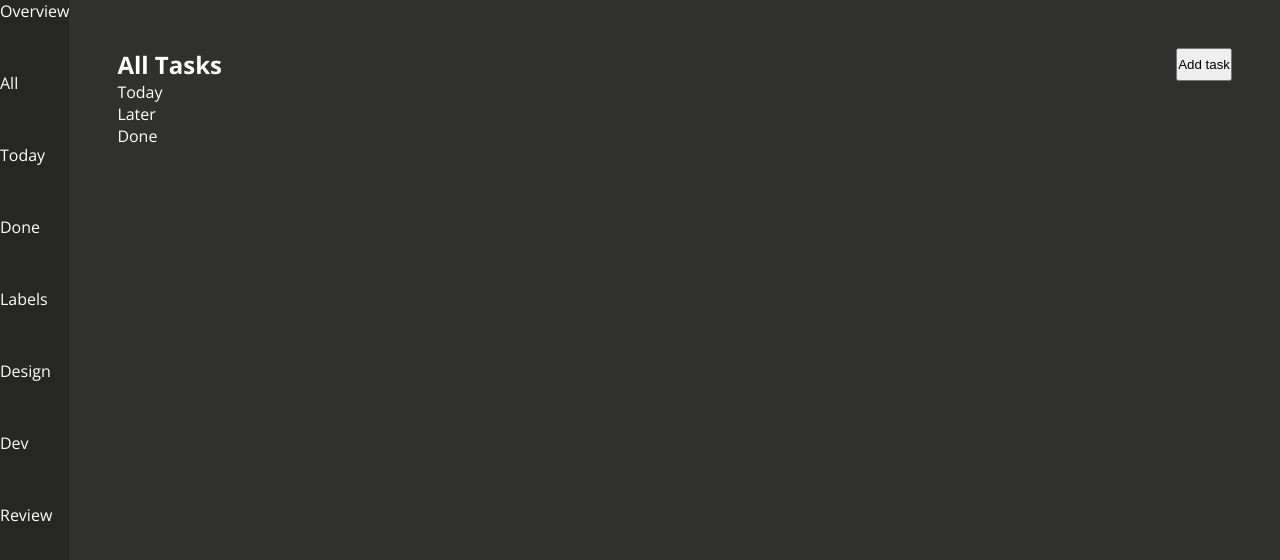
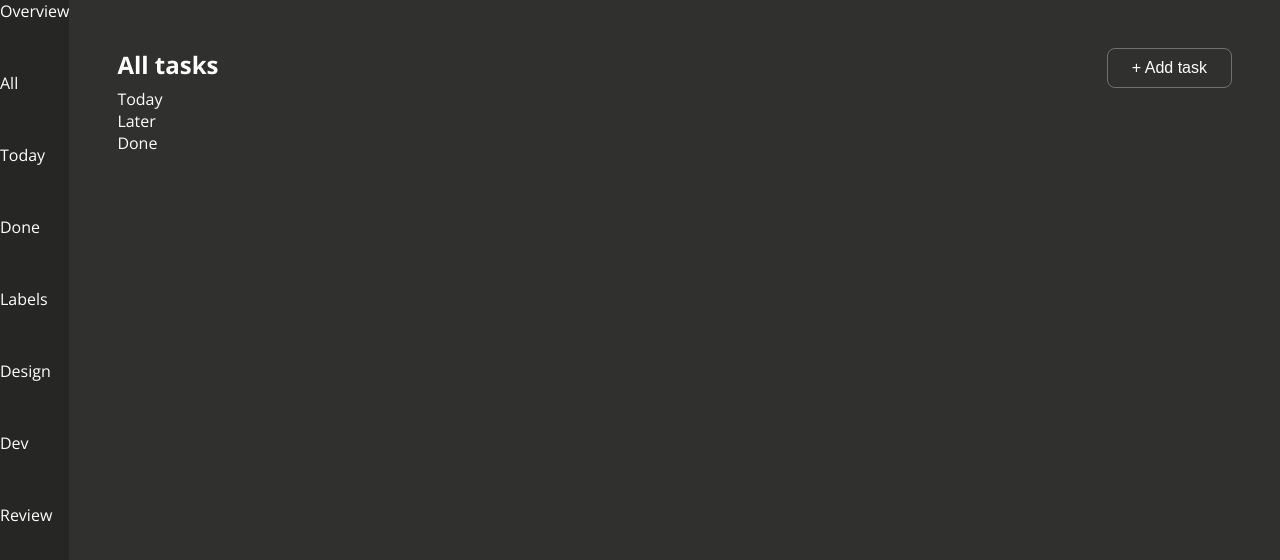
Before and after one commit to jeremiah-dev-c/Todo-app, a plain HTML site: page index.html in a window 1280 px wide. Drawn offline with nearby package versions, Linux system fonts and the light colour scheme.

Commit message:
style "Add task" button

```diff
--- a/index.html
+++ b/index.html
@@ -38,8 +38,8 @@
         </div>
         <div class="main">
             <div class="header">
-                <h2 id="view-title">All Tasks</h2>
-                <button class="add-btn" id="add-task-btn">Add task</button>
+                <h2 id="view-title">All tasks</h2>
+                <button class="add-btn" id="add-task-btn">+ Add task</button>
             </div>
 
             <div class="task-list" id="task-list">
--- a/styles.css
+++ b/styles.css
@@ -39,3 +39,12 @@ body {
 .main {
     padding: 48px;
 }
+
+.add-btn {
+    background-color: #30302E;
+    color: #fff;
+    border: solid #707070 1px;
+    border-radius: 8px;
+    padding: 10px 24px;
+    font-size: 16px;
+}
```
